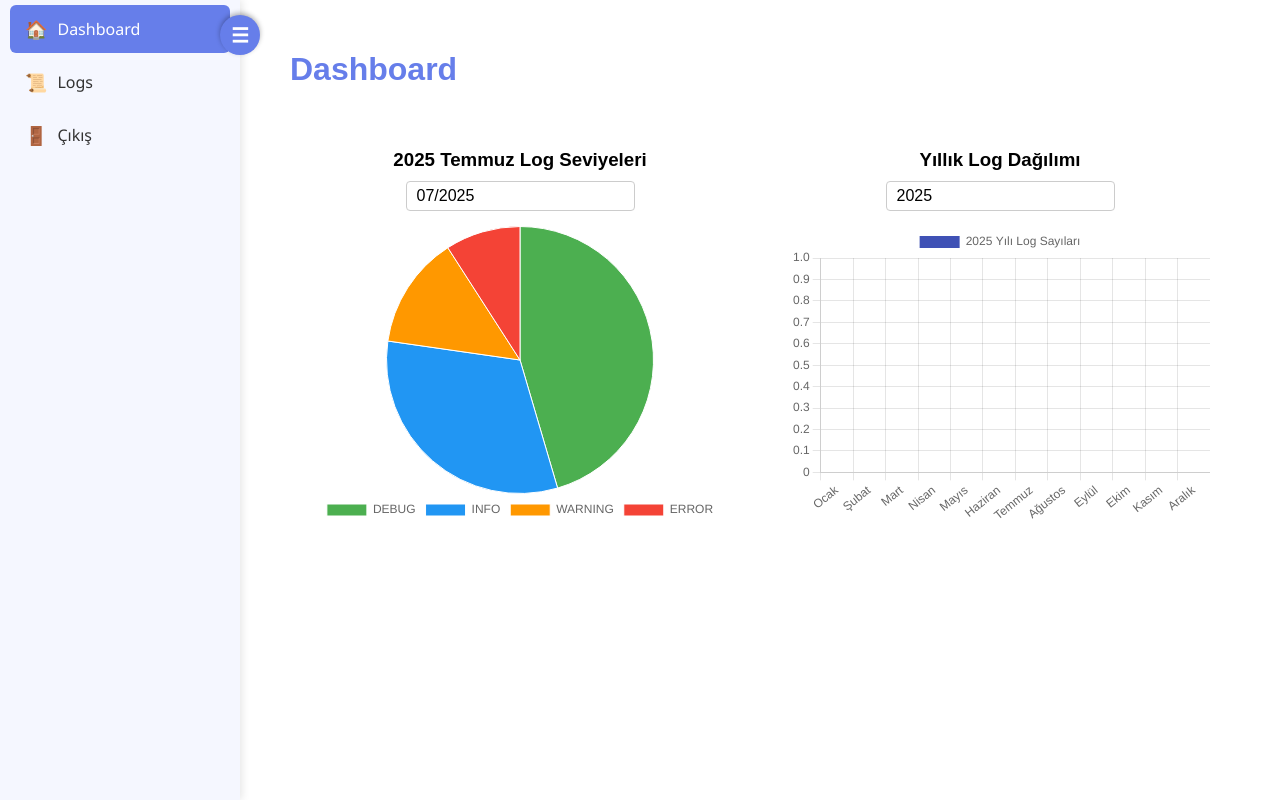
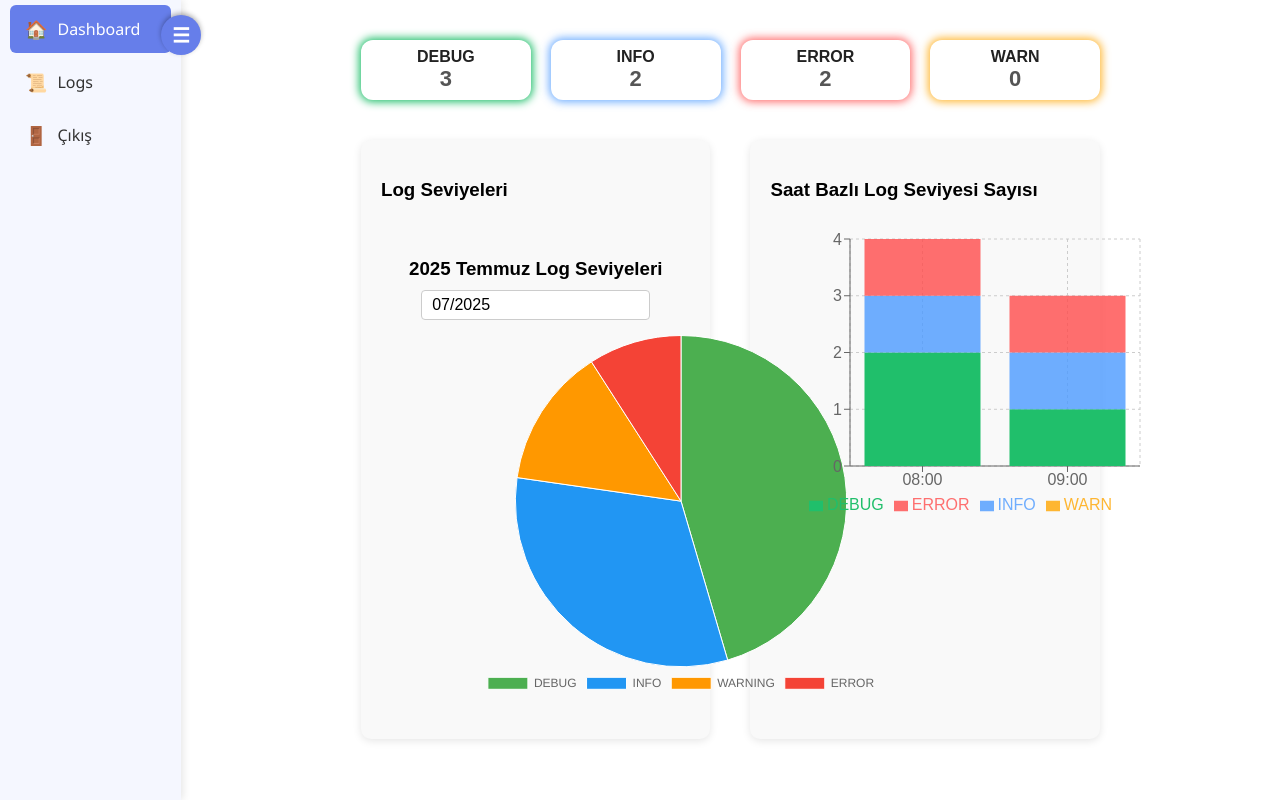
Before and after one commit to Gulf-Sigorta/Logging_Frontend, a React (Vite) app: page /dashboard in a window 1280 px wide. Built offline with nearby package versions, Linux system fonts and the light colour scheme.

Commit message:
Dasboard ekranı eklendi henüz prototif log ekranına gösterilecek log sayısı seçimi eklendi 15 - 30 - 50 - 75 olarak

```diff
--- a/package.json
+++ b/package.json
@@ -35,6 +35,6 @@
     "globals": "^16.3.0",
     "postcss": "^8.5.6",
     "tailwindcss": "^4.1.11",
-    "vite": "^7.0.3"
+    "vite": "^7.0.4"
   }
 }
--- /dev/null
+++ b/src/pages/Dashboard/Dashboard.module.css
@@ -0,0 +1,76 @@
+.contentArea {
+  padding: 20px;
+  font-family: Arial, sans-serif;
+}
+
+.chartsContainer {
+  display: flex;
+  justify-content: space-around;
+  flex-wrap: wrap;
+  gap: 40px;
+  margin: 40px 130px;
+}
+
+.chartBox {
+  background-color: #f9f9f9;
+  padding: 20px;
+  flex: 1;
+  justify-content: center;
+  border-radius: 10px;
+  box-shadow: 0 2px 8px rgb(0 0 0 / 0.1);
+  min-width: 300px;
+  max-width: 600px;
+}
+
+.statsGrid {
+  display: flex;
+  justify-content: space-between;
+  margin: 10px 130px;
+  gap: 20px;
+  margin-top: 10px;
+  flex-wrap: wrap;
+}
+
+.statCard {
+  flex: 1;
+  height: 40px;
+  border-radius: 12px;
+  padding: 10px 20px;
+  text-align: center;
+  box-shadow: 0 2px 5px rgb(0 0 0 / 0.1);
+  display: flex;
+  flex-direction: column;
+  justify-content: center;
+  transition: box-shadow 0.3s ease;
+  min-width: 120px;
+}
+
+/* Seviyelere göre renkli parıltı */
+.debug {
+  box-shadow: 0 0 8px 2px #20bf6b;
+}
+
+.info {
+  box-shadow: 0 0 8px 2px rgba(76, 154, 255, 0.8);
+}
+
+.error {
+  box-shadow: 0 0 8px 2px rgba(255, 76, 76, 0.8);
+}
+
+.warn {
+  box-shadow: 0 0 8px 2px rgba(255, 165, 0, 0.8);
+}
+
+.statCard h3 {
+  margin: 0;
+  font-size: 16px;
+  color: #222;
+}
+
+.statCard p {
+  margin: 0;
+  font-size: 22px;
+  font-weight: 700;
+  color: #555;
+}
--- /dev/null
+++ b/src/pages/Dashboard/DashboardDeneme.jsx
@@ -0,0 +1,110 @@
+import React from "react";
+import {
+  BarChart,
+  Bar,
+  XAxis,
+  YAxis,
+  CartesianGrid,
+  Tooltip,
+  Legend,
+} from "recharts";
+import styles from "./Dashboard.module.css";
+import LogsPieChart from "../../components/Chart/LogsPieChart/LogsPieChart";
+
+// Örnek log verileri
+const logs = [
+  { id: 3, level: "DEBUG", timestamp: "2025-07-11 08:20:00" },
+  { id: 4, level: "ERROR", timestamp: "2025-07-11 08:30:00" },
+  { id: 5, level: "DEBUG", timestamp: "2025-07-11 08:40:00" },
+  { id: 6, level: "INFO", timestamp: "2025-07-11 08:50:00" },
+  { id: 7, level: "DEBUG", timestamp: "2025-07-11 09:00:00" },
+  { id: 8, level: "ERROR", timestamp: "2025-07-11 09:10:00" },
+  { id: 9, level: "INFO", timestamp: "2025-07-11 09:20:00" },
+];
+
+// Seviyeye özel renkler
+const COLORS = {
+  ERROR: "rgba(255, 76, 76, 0.8)",
+  WARN: "rgba(255, 165, 0, 0.8)",
+  INFO: "rgba(76, 154, 255, 0.8)",
+  DEBUG: "#20bf6b",
+};
+
+const DashboardDeneme = () => {
+  const levels = ["DEBUG", "INFO", "ERROR", "WARN"];
+
+  // Saat bazlı ve seviye bazlı log gruplama
+  const timeLevelCounts = {};
+  logs.forEach(({ level, timestamp }) => {
+    const hour = timestamp.slice(11, 13);
+    if (!timeLevelCounts[hour]) {
+      timeLevelCounts[hour] = { DEBUG: 0, INFO: 0, ERROR: 0, WARN: 0 };
+    }
+    timeLevelCounts[hour][level]++;
+  });
+
+  const barData = Object.entries(timeLevelCounts)
+    .sort((a, b) => a[0] - b[0])
+    .map(([hour, counts]) => ({
+      hour: `${hour}:00`,
+      ...counts,
+    }));
+
+  const levelCounts = logs.reduce((acc, { level }) => {
+    acc[level] = (acc[level] || 0) + 1;
+    return acc;
+  }, {});
+
+  return (
+    <div className={styles.contentArea}>
+      {/* Log sayıları kartları */}
+      <div className={styles.statsGrid}>
+        {levels.map((level) => (
+          <div
+            key={level}
+            className={`${styles.statCard} ${styles[level.toLowerCase()]}`}
+          >
+            <h3>{level}</h3>
+            <p>{levelCounts[level] || 0}</p>
+          </div>
+        ))}
+      </div>
+
+      {/* Grafikler */}
+      <div className={styles.chartsContainer}>
+        {/* Pie Chart */}
+        <div className={styles.chartBox}>
+          <h3>Log Seviyeleri</h3>
+          <LogsPieChart />
+        </div>
+
+        {/* Bar Chart */}
+        <div className={styles.chartBox}>
+          <h3>Saat Bazlı Log Seviyesi Sayısı</h3>
+          <BarChart
+            width={400}
+            height={300}
+            data={barData}
+            margin={{ top: 20, right: 30, left: 20, bottom: 5 }}
+          >
+            <CartesianGrid strokeDasharray="3 3" />
+            <XAxis dataKey="hour" />
+            <YAxis allowDecimals={false} />
+            <Tooltip />
+            <Legend />
+            {levels.map((level) => (
+              <Bar
+                key={level}
+                dataKey={level}
+                stackId="a"
+                fill={COLORS[level]}
+              />
+            ))}
+          </BarChart>
+        </div>
+      </div>
+    </div>
+  );
+};
+
+export default DashboardDeneme;
--- a/src/pages/Logs.jsx
+++ b/src/pages/Logs.jsx
@@ -14,8 +14,7 @@ const Logs = () => {
   const [page, setPage] = useState(0);
   const [totalPages, setTotalPages] = useState(0);
   const [levelCounts, setLevelCounts] = useState({});
-
-  const pageSize = 15;
+  const [pageSize, setPageSize] = useState(15);
 
   useEffect(() => {
     const fetchLogs = async () => {
@@ -49,6 +48,25 @@ const Logs = () => {
     };
     fetchLevelCounts();
   }, []);
+
+  useEffect(() => {
+    const fetchLogs = async () => {
+      try {
+        const baseUrl = selectedLevel
+          ? `http://localhost:8080/api/log/get-log-by-level/${selectedLevel}`
+          : `http://localhost:8080/api/log`;
+
+        const url = `${baseUrl}?page=${page}&size=${pageSize}`;
+        const response = await axios.get(url);
+
+        setLogs(response.data.content);
+        setTotalPages(response.data.totalPages);
+      } catch (err) {
+        console.error("Loglar alınamadı:", err);
+      }
+    };
+    fetchLogs();
+  }, [selectedLevel, page, pageSize]); // ✅ pageSize eklendi
 
   const getExcelFileName = () => {
     const levelPart = selectedLevel ? selectedLevel.toUpperCase() : "ALL";
@@ -97,6 +115,27 @@ const Logs = () => {
           }}
         />
 
+        <select
+          value={pageSize}
+          onChange={(e) => {
+            setPageSize(Number(e.target.value));
+            setPage(0); // Sayfa sıfırlansın
+          }}
+          style={{
+            marginLeft: "20px",
+            padding: "8px",
+            borderRadius: "4px",
+            border: "1px solid #ccc",
+            fontWeight: "500",
+          }}
+        >
+          {[15, 30, 50, 75, 100].map((size) => (
+            <option key={size} value={size}>
+              {size} log göster
+            </option>
+          ))}
+        </select>
+
         <div style={{ marginLeft: "auto" }}>
           <button
             onClick={exportToExcel}
--- a/src/routes/AppRouter.jsx
+++ b/src/routes/AppRouter.jsx
@@ -3,6 +3,7 @@ import Login from "../pages/Login/Login";
 import Dashboard from "../pages/Dashboard";
 import Logs from "../pages/Logs";
 import MainLayout from "../layouts/MainLayout";
+import DashboardDeneme from "../pages/Dashboard/DashboardDeneme";
 
 export default function AppRouter() {
   return (
@@ -10,7 +11,7 @@ export default function AppRouter() {
       <Routes>
         <Route path="/login" element={<Login />} />
         <Route element={<MainLayout />}>
-          <Route path="/dashboard" element={<Dashboard />} />
+          <Route path="/dashboard" element={<DashboardDeneme />} />
           <Route path="/logs" element={<Logs />} />
           <Route path="*" element={<Dashboard />} /> {/* Ya da 404 sayfası */}
         </Route>
```
Also changed, not shown: 1 other file (tests, documents, lock files or other folders).
